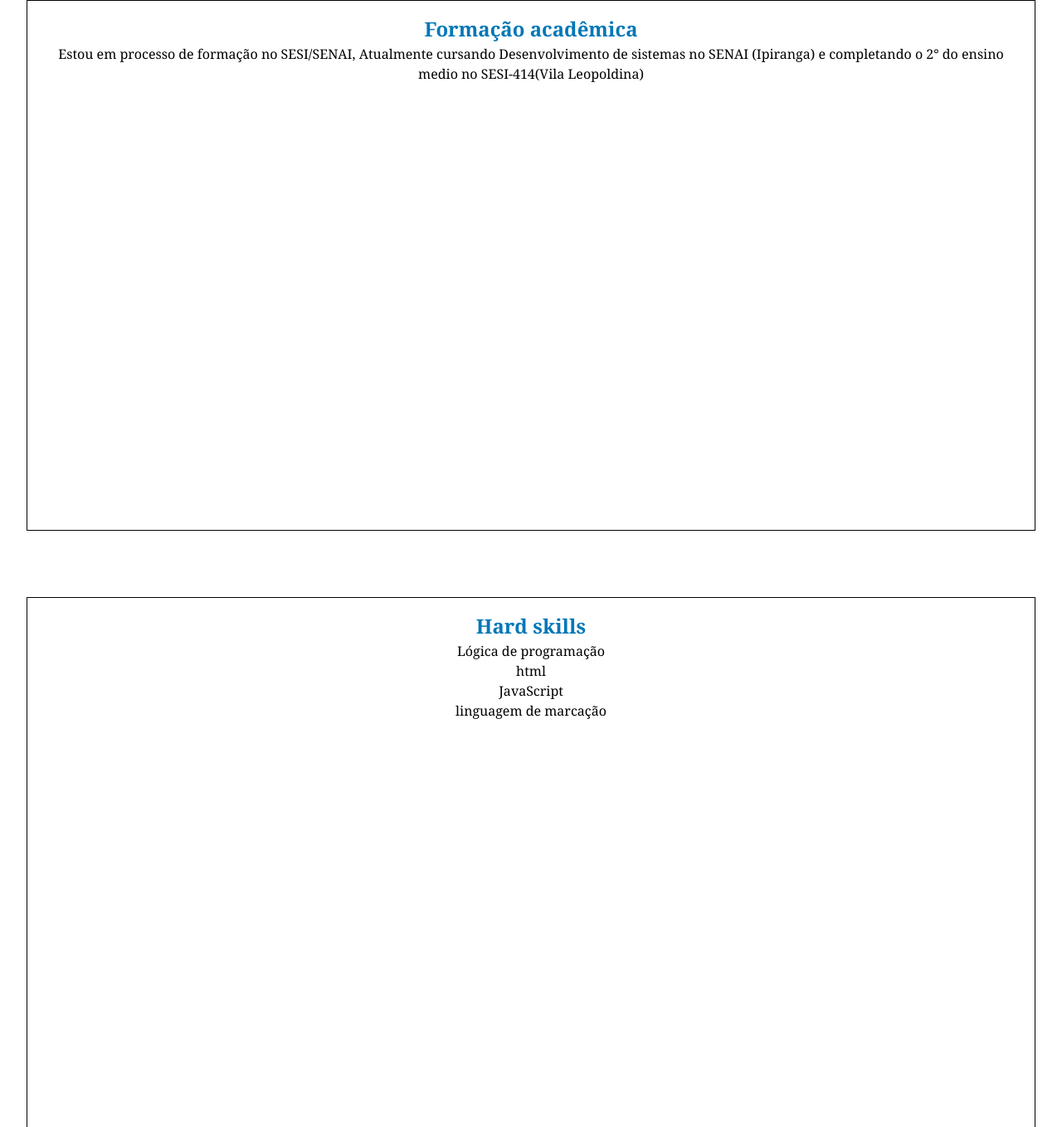
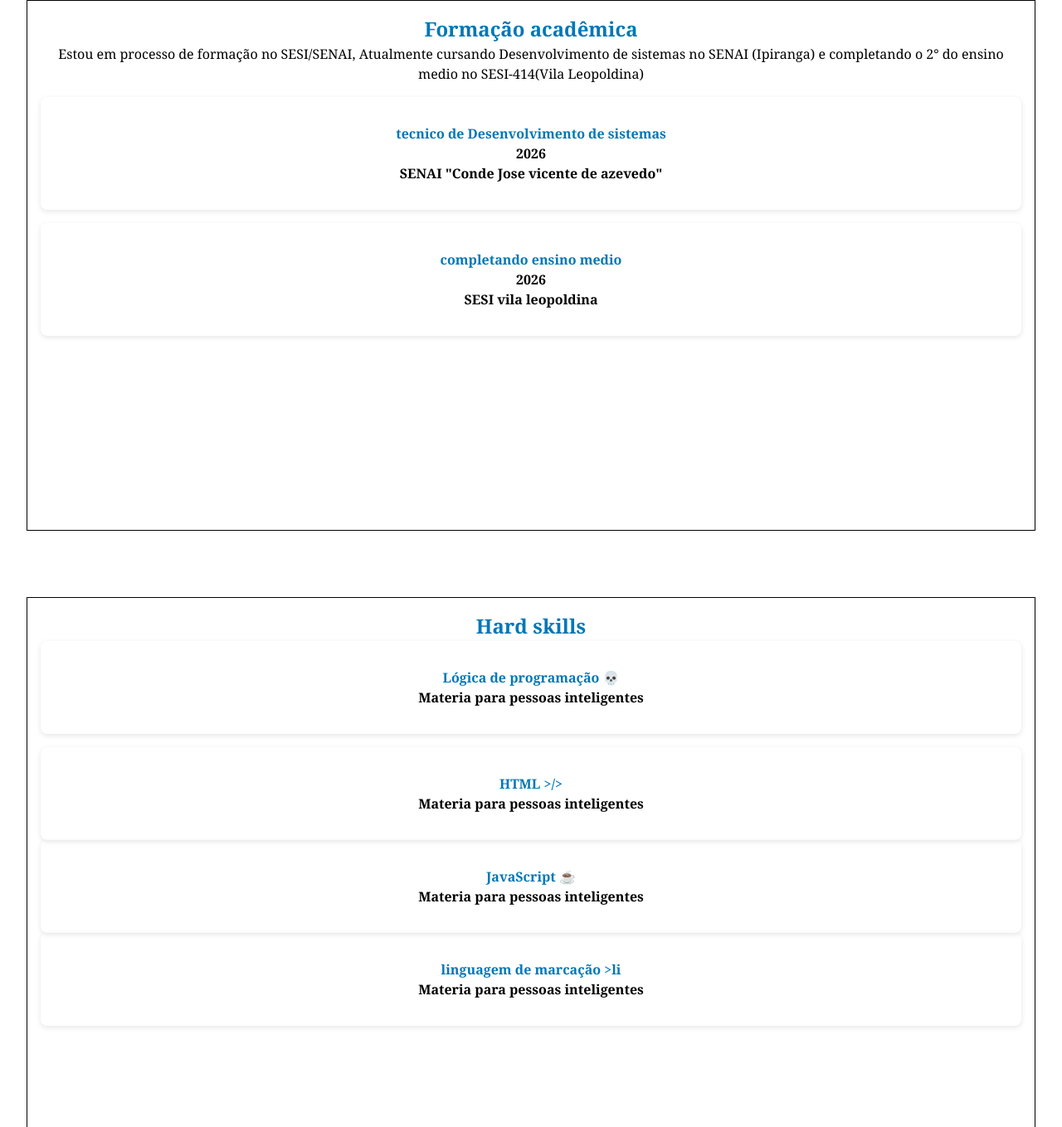
Before and after one commit to pedroGomes231/sobre-mim, a plain HTML site: page index.html in a window 1280 px wide. Shown: the part 904-2263 px from the top of the page at 83% size. Drawn offline with Linux system fonts and the light colour scheme.

Commit message:
portifolio

```diff
--- a/index.html
+++ b/index.html
@@ -56,24 +56,44 @@
         <section id="formaçãoAcademica">
             <h2>Formação acadêmica</h2>
             <p>Estou em processo de formação no SESI/SENAI, Atualmente cursando Desenvolvimento de sistemas no SENAI (Ipiranga) e completando o 2° do ensino medio no SESI-414(Vila Leopoldina) </p>
+            <div class=" cards-em-coluna">
+            <ul class="card">
+                <li class="titulo-card">tecnico de Desenvolvimento de sistemas</li>
+                <li class="ano-card">2026</li>
+                <li class="intituicao-card">SENAI "Conde Jose vicente de azevedo"</li>
+            </ul>
+            <ul class="card">
+                <li class="titulo-card">completando ensino medio</li>
+                <li class="ano-card">2026</li>
+                <li class="intituicao-card">SESI vila leopoldina</li>
+
+            </div>
+
+
+
         </section>
 
         <section id="hardSkills">
             <h2>Hard skills</h2>
-            <ul>
-            <li>
-                Lógica de programação
-            </li>
-            <li>
-                html
-            </li>
-            <li>
-                JavaScript
-            </li>
-            <li>
-                linguagem de marcação
-            </li>
-            </ul>
+            <div class=" cards-em-coluna">
+                <ul class="card">
+                    <li class="titulo-card">Lógica de programação 💀</li>
+                    <li class="descri-card">Materia para pessoas inteligentes</li>
+                </ul>
+                <ul class="card">
+                    <li class="titulo-card">HTML >/> </li>
+                    <li class="ano-card">Materia para pessoas inteligentes</li>
+
+                </div>
+                <ul class="card">
+                    <li class="titulo-card">JavaScript ☕
+                      <li class="descri-card">Materia para pessoas inteligentes</li>
+                </ul>
+
+                <ul class="card">
+                    <li class="titulo-card">linguagem de marcação >li
+                      <li class="descri-card">Materia para pessoas inteligentes</li>
+                </ul>
 
         </section>
 
--- a/style.css
+++ b/style.css
@@ -117,3 +117,38 @@ input[type="submit"]{
     border:none;
     font-weight: 700;
 }
+
+
+.card{
+    border-radius: 8px;
+    padding: 2rem;
+    box-shadow: 0 2px 6px rgba(0, 0, 0, 0.1);
+    list-style: none;
+    font-weight: 700;
+}
+.titulo-card{
+    font-weight: bold;
+    color: #0077b6;
+    font-size: 1.3rem,
+}
+.instituicao-card{
+    font-size: 1.1rem;
+    color: #555;
+
+}
+.cards-em-coluna{
+    display: flex;
+    flex-direction: column;
+    gap: 1rem;
+}
+
+.descricao-card{
+    font-size:1.1rem;
+    color: #555;
+}
+.cards-em-linha{
+    display: flex;
+    flex-direction: row;
+    gap:1rem;
+    flex-wrap: wrap;
+}
```
Also changed, not shown: emmet_desafio1.html (added).
